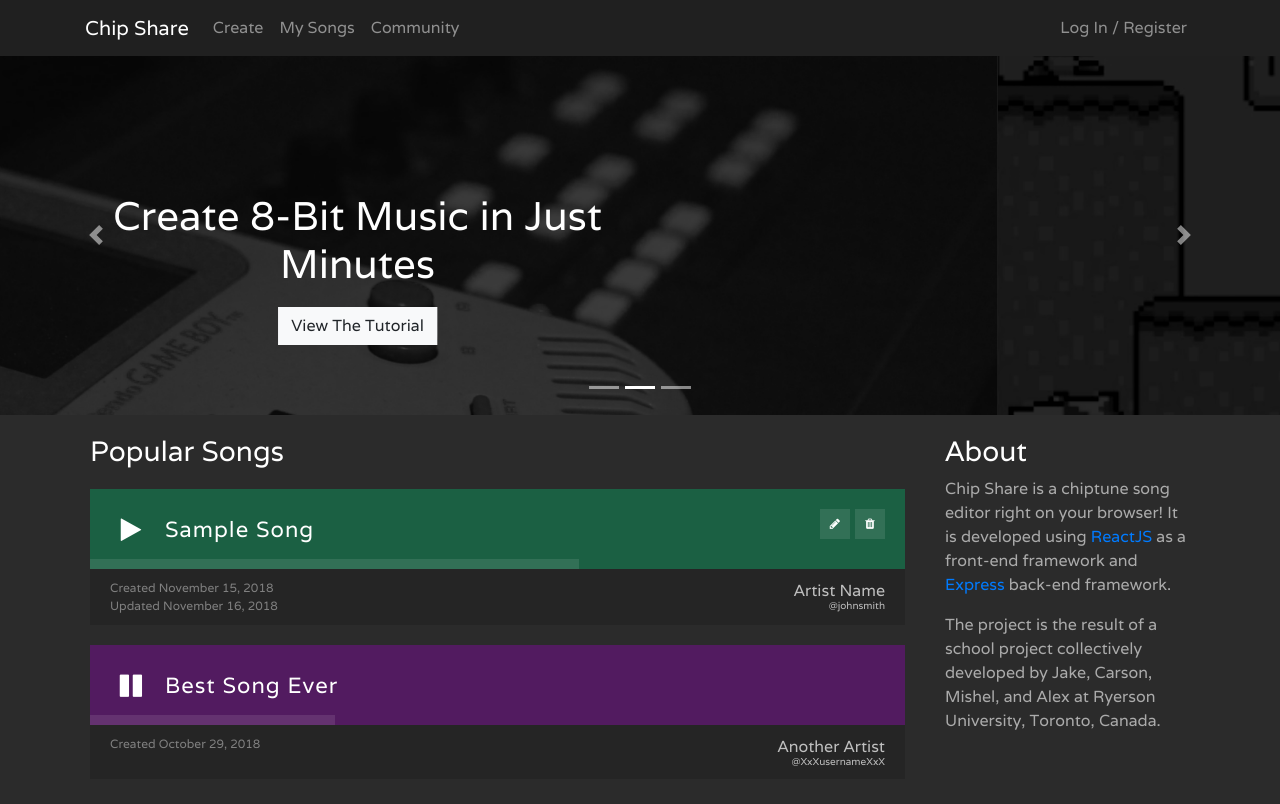
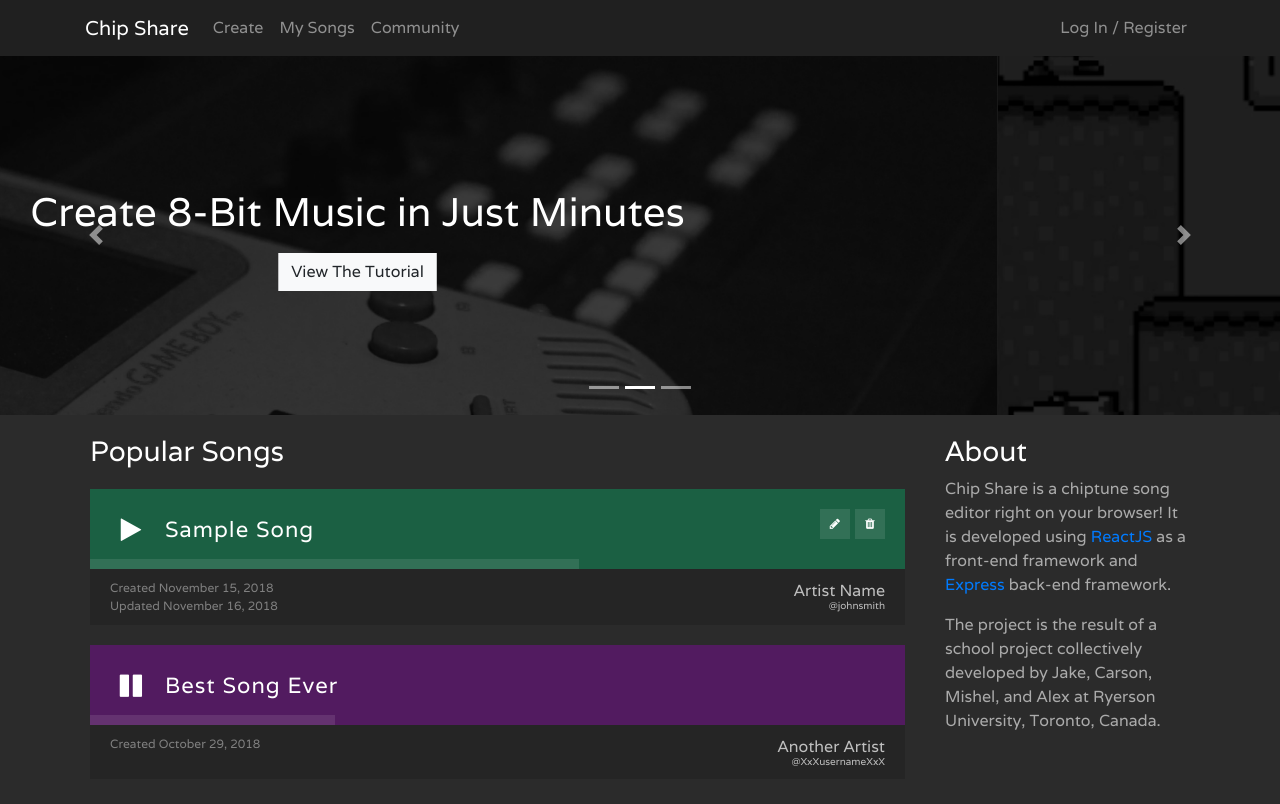
Before and after one commit to versox/chip-share, a React (Create React App) app in the folder client/: page / in a window 1280 px wide. Shown: the top 804 px of the page. Built offline with nearby package versions, Linux system fonts and the light colour scheme.

Commit message:
more carousel tweaks

```diff
--- a/client/src/Home.js
+++ b/client/src/Home.js
@@ -27,16 +27,22 @@ class Home extends Component {
 						</ol>
 						<div className="carousel-inner" role="listbox">
 							<div className="carousel-item active" style={this.slide1}>
+								<div class="slide">
 									<h1 class="slide-cap">Create 8-Bit Music in Just Minutes</h1>
 									<button type="button" className="btn btn-light carousel-button">View The Tutorial</button>
 								</div>
+							</div>
 							<div className="carousel-item" style={this.slide2}>
+								<div class="slide">
 									<h1 class="slide-cap">Perfect For Retro-Style Games</h1>
 									<button type="button" className="btn btn-light carousel-button">Listen To Example Songs</button>
 								</div>
+							</div>
 							<div className="carousel-item" style={this.slide3}>
+								<div class="slide">
 									<h1 class="slide-cap">Get Started With Our Free Chiptune Editor</h1>
 									<button type="button" className="btn btn-light carousel-button">Create a New Song</button>
+								</div>
 							</div>
 						</div>
 						<a className="carousel-control-prev" href="#carouselExampleIndicators" role="button" data-slide="prev">
--- a/client/src/index.css
+++ b/client/src/index.css
@@ -46,16 +46,16 @@ hr {
 	background-size: cover;
 	text-align: center;
 }
-.carousel-button {
-	position: absolute;
-	bottom: 70px;
-	transform: translateX(-50%);
+.slide {
+	text-align: center;
+	position: relative;
+	top: 50%;
 }
 .slide-cap {
-	position: absolute;
-	bottom: 120px;
-	right: 50%;
-	transform: translateX(50%);
+	transform: translateY(-100%);
+}
+.carousel-button {
+	transform: translateY(-100%);
 }
 .account-name {
 	text-align: center;
```
Also changed, not shown: client/public/assets/Slide3.png, 1 other file (tests, documents, lock files or other folders). Lines whose indentation alone changed are shown as unchanged.
